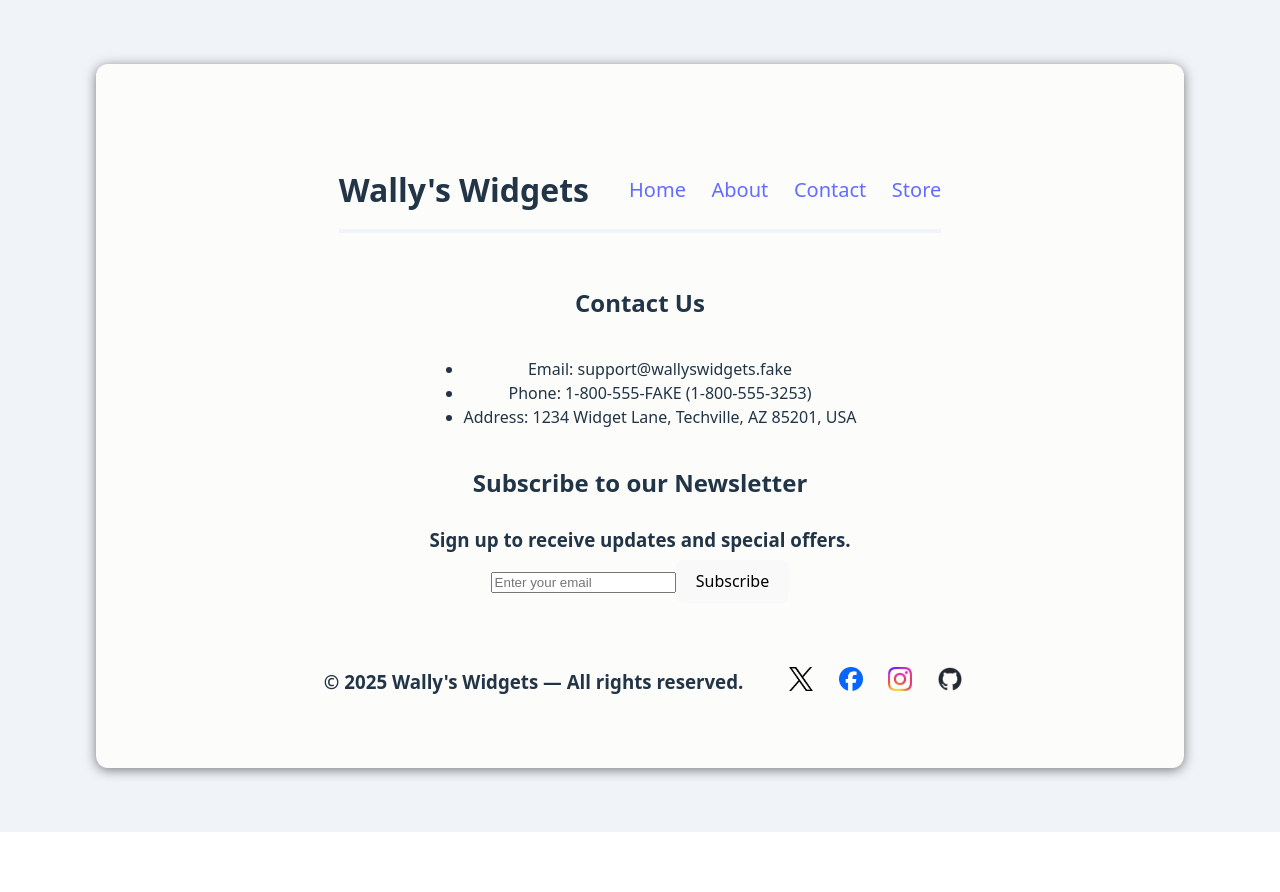
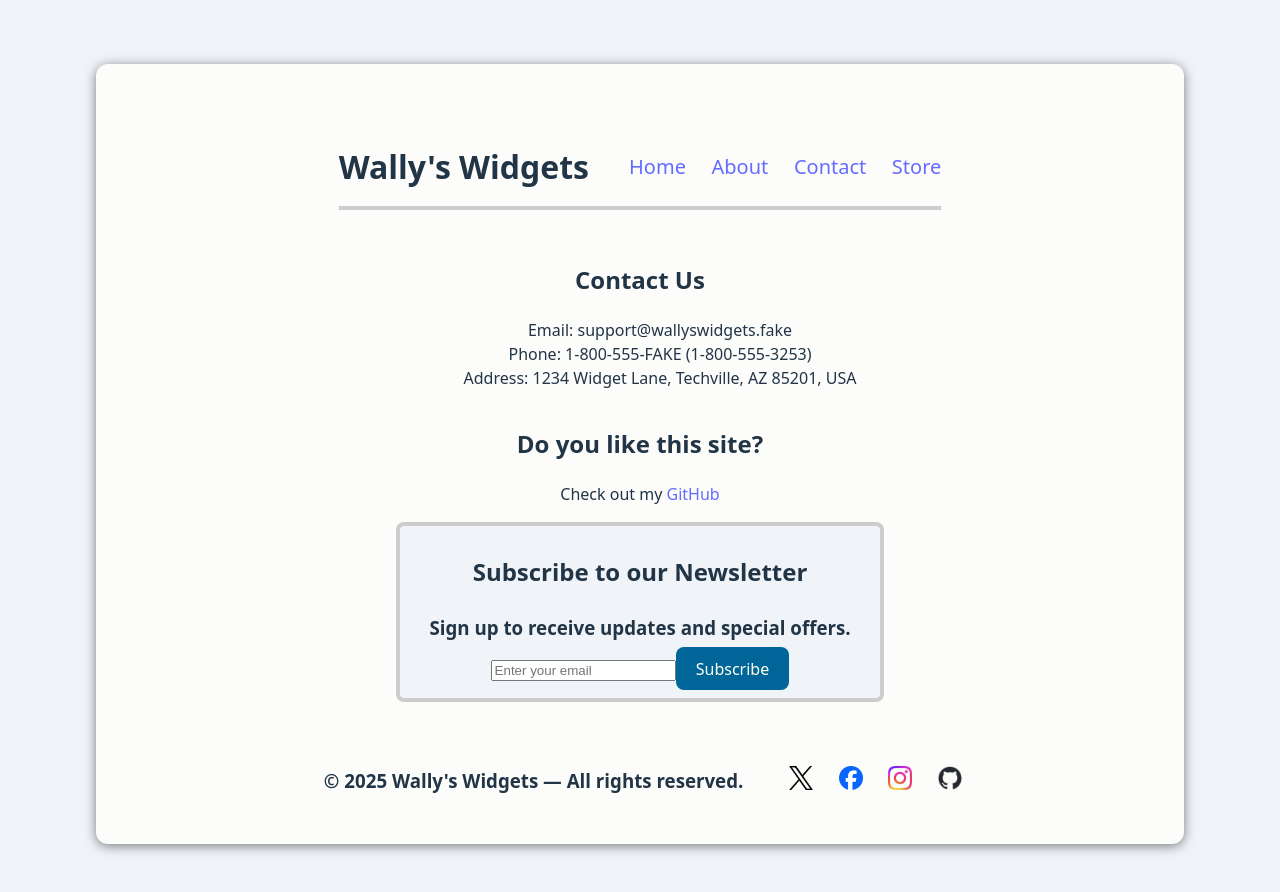
Before and after one commit to jgoto/mock-ecommerce-site, a React (Vite) app: page /contact in a window 1280 px wide. Shown: the top 892 px of the page. Before the commit the page ends 832 px from the top, so only its background shows below. Built offline with nearby package versions, Linux system fonts and the light colour scheme.

Commit message:
Updated CSS for the COntact page

```diff
--- a/src/App.css
+++ b/src/App.css
@@ -30,3 +30,8 @@ main{
   border-radius: 12px;
   box-shadow: 0 2px 12px rgba(0,0,0,0.5);
 }
+
+button{
+  background-color: #006699;
+  color: #fffff0;
+}
--- a/src/components/Banner.module.css
+++ b/src/components/Banner.module.css
@@ -1,10 +1,8 @@
 .banner button{
-    background-color: #006699;
     font-weight: bold;
     margin: 1.5vh auto;
     padding: 0.5rem 4rem;
     font-size: 1.75rem;
-    color: #fffff0;
 }
 
 .banner h1{
--- a/src/components/Header.module.css
+++ b/src/components/Header.module.css
@@ -1,5 +1,5 @@
 .headerContent{
-    border-bottom: 0.25rem solid #f0f4f8;
+    border-bottom: 0.25rem solid #cccccd;
     display: flex;
     justify-content: space-between;
     margin: 2rem 6rem;
--- a/src/components/Newsletter.jsx
+++ b/src/components/Newsletter.jsx
@@ -1,4 +1,5 @@
 import { useState } from 'react';
+import styles from './Newsletter.module.css'
 
 function Newsletter(){
     const handleSubmit = (e) => {
@@ -7,7 +8,7 @@ function Newsletter(){
         console.log("Subscribed", email)
     }
     return (
-        <>
+        <div className={styles.newsletterSignup}>
             <h2>Subscribe to our Newsletter</h2>
             <h3>Sign up to receive updates and special offers.</h3>
             <form id="newsletter_form" onSubmit={handleSubmit}>
@@ -15,7 +16,7 @@ function Newsletter(){
                 <button type ="sumbit" id="newsletter_submit_btn">Subscribe</button>
             </form>
 
-        </>
+        </div>
     )
 }
 
--- /dev/null
+++ b/src/components/Newsletter.module.css
@@ -0,0 +1,6 @@
+.newsletterSignup{
+    border: 0.25rem solid #cccccd;
+    background-color: #f0f4f8;
+    padding: 0.5rem 1.5rem;
+    border-radius: .5rem;
+}
--- a/src/pages/Contact.jsx
+++ b/src/pages/Contact.jsx
@@ -1,14 +1,21 @@
 import Newsletter from '../components/Newsletter';
+import styles from './Contact.module.css';
 
 export default function Contact(){
     return (
         <>
+            <div className={styles.contactSection}>
                 <h2>Contact Us</h2>
                 <ul>
                     <li>Email: support@wallyswidgets.fake</li>
                     <li>Phone: 1-800-555-FAKE (1-800-555-3253)</li>
                     <li>Address: 1234 Widget Lane, Techville, AZ 85201, USA </li>
                 </ul>
+            </div>
+            <div className={styles.contactSection}>
+                <h2>Do you like this site?</h2>
+                <p>Check out my <a href="https://github.com/jgoto" target="_blank" rel = "noopener noreferrer">GitHub</a></p>
+            </div>
             <Newsletter />
         </>
 
--- /dev/null
+++ b/src/pages/Contact.module.css
@@ -0,0 +1,8 @@
+.contactSection{
+    margin: 0 auto;
+    padding: 0.25rem auto;
+}
+
+.contactSection li{
+    list-style-type: none;
+}
```
Lines whose indentation alone changed are shown as unchanged.
